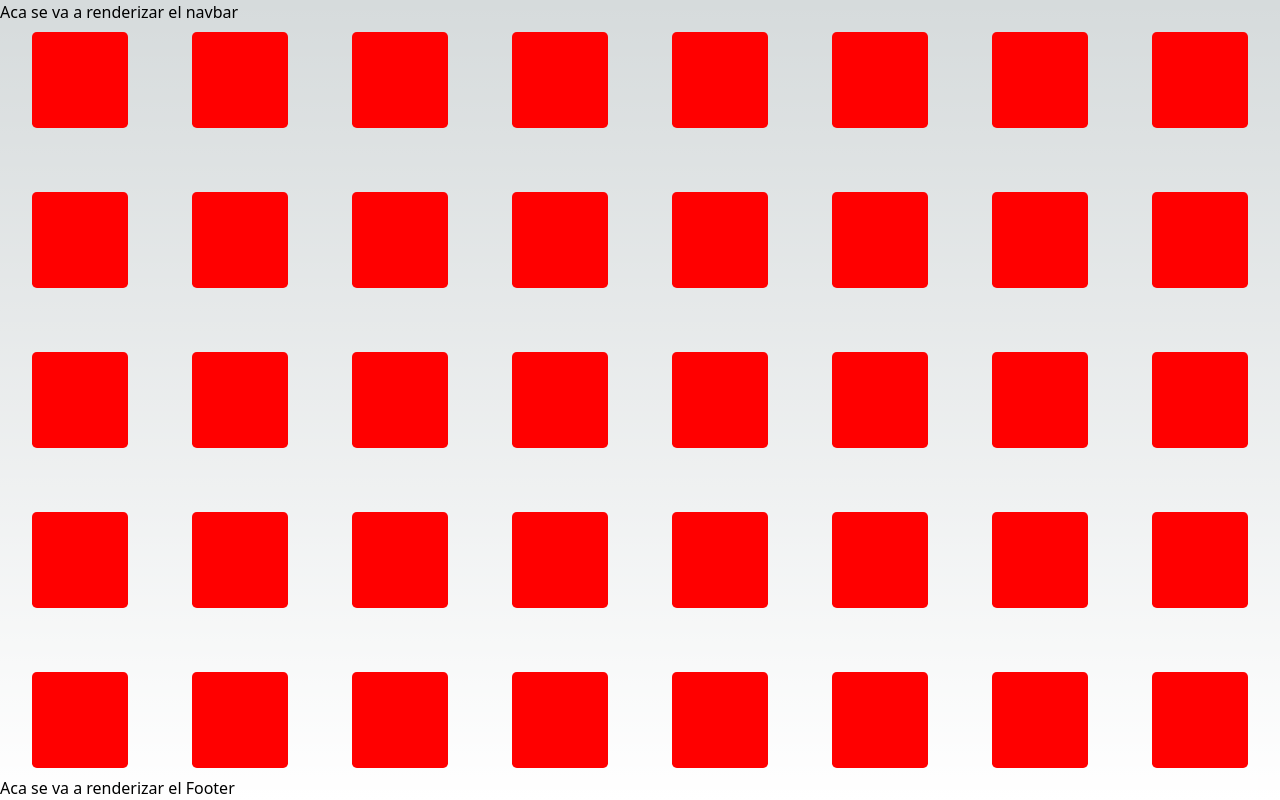
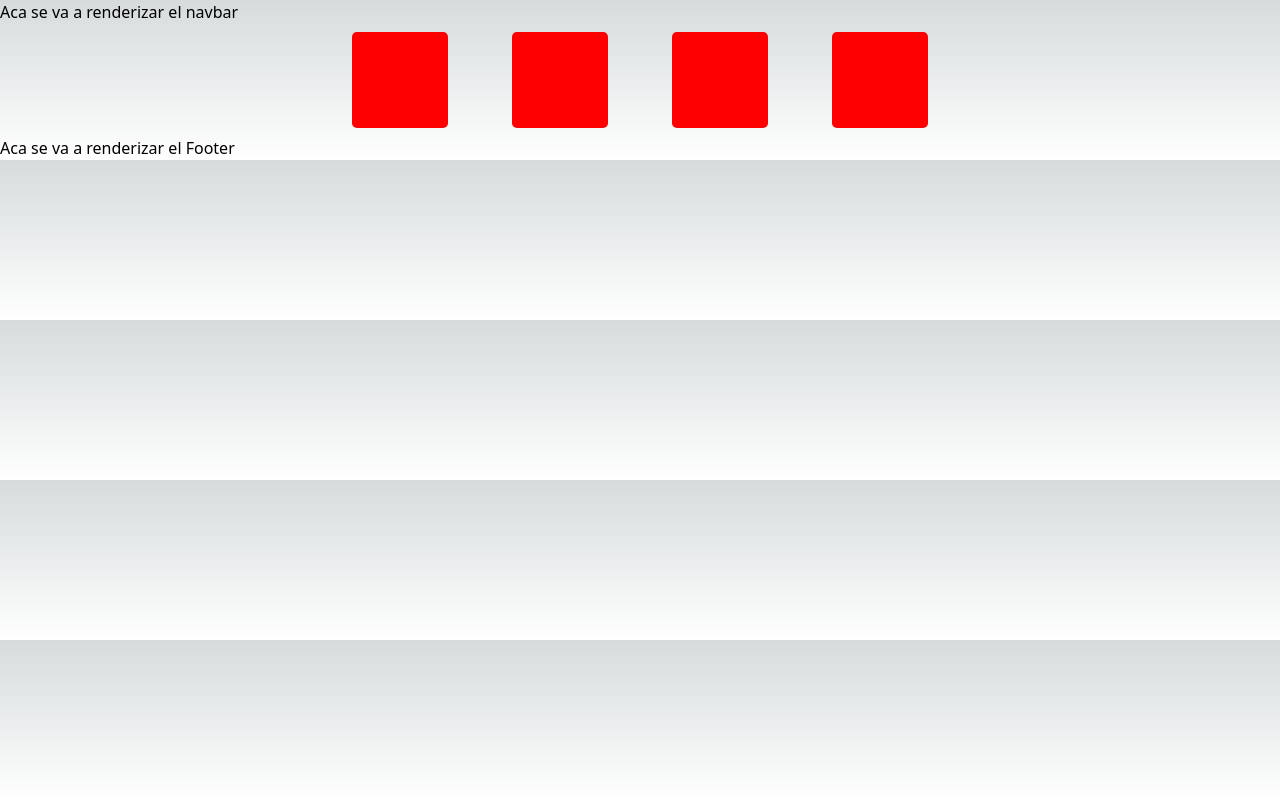
Before and after one commit to LucasKatz/EnglishMemotest, a Next.js app: page /animals in a window 1280 px wide. Built offline with nearby package versions, Linux system fonts and the light colour scheme.

Commit message:
probelmas server vs shuffle

```diff
--- /dev/null
+++ b/app/animals/animals.js
@@ -0,0 +1,49 @@
+import { createElement } from "react";
+
+const animalEmojis = [
+        "🐶",
+    "🐱",
+    "🐭",
+    "🐰",
+    "🦊",
+    "🦁",
+    "🐯",
+    "🐻",
+    "🐨",
+    "🐼",
+    "🦓",
+    "🐴",
+    "🦄",
+    "🐮",
+    "🐷",
+    "🐸",
+    "🐔",
+    "🐦",
+    "🐧",
+    "🐢",
+];
+
+const totalAnimals = animalEmojis.concat(animalEmojis);
+
+function delivery(){
+    let board = document.querySelector(board);
+
+    board.innerHTML =" "
+
+    totalAnimals.forEach(function(emojis){
+        let card = createElement("div")
+
+        card.innerHTML=
+        "<div class= 'card'>"
+        "<div class= 'cardContent'>"
+        emojis
+        "</div>"
+        "</div>"
+
+        board.appendChild(card)
+
+    })
+}
+console.log(animalEmojis)
+
+delivery ()
--- a/app/animals/animalsBody.js
+++ b/app/animals/animalsBody.js
@@ -1,24 +1,62 @@
-// animals.js
 "use client"
+import { useState } from "react";
 import MemoryCard from "@/componentes/memoryCard";
 
+const animalEmojis = ["🐶", "🐱"];
 
+function shuffleArray(array) {
+  const shuffledArray = [...array];
+  for (let i = shuffledArray.length - 1; i > 0; i--) {
+    const j = Math.floor(Math.random() * (i + 1));
+    [shuffledArray[i], shuffledArray[j]] = [shuffledArray[j], shuffledArray[i]];
+  }
+  return shuffledArray;
+}
 
-const animalEmojis = [
-    "🐶", "🐱", "🐭", "🐰", "🦊", "🦁", "🐯", "🐻", "🐨", "🐼", "🦓", "🐴", "🦄", "🐮", "🐷", "🐸", "🐔", "🐦", "🐧", "🐢",
-];
+function Animals({ initialShuffledAnimals }) {
+  const [shuffledAnimals, setShuffledAnimals] = useState(initialShuffledAnimals || shuffleArray(animalEmojis.concat(animalEmojis)));
+  const [selectedCards, setSelectedCards] = useState([]);
+  const [matchedCards, setMatchedCards] = useState([]);
+  const [isWaiting, setIsWaiting] = useState(false);
 
-const totalAnimals = animalEmojis
-  .map((emoji) => ({ animalEmojis: emoji }))
-  .concat(animalEmojis.map((emoji) => ({ animalEmojis: emoji })));
+  const handleCardResult = () => {
+    if (selectedCards.length === 2) {
+      const [firstCard, secondCard] = selectedCards;
 
+      if (firstCard === secondCard) {
+        console.log("Match!");
+        setMatchedCards([...matchedCards, firstCard]);
+        setIsWaiting(true);
 
-function Animals() {
+        setTimeout(() => {
+          setIsWaiting(false);
+          setSelectedCards([]);
+        }, 2000);
+      } else {
+        console.log("Oops, try again!");
+
+        setTimeout(() => {
+          setIsWaiting(false);
+          setSelectedCards([]);
+        }, 1000);
+      }
+    }
+  };
+
+  const handleClick = (index) => {
+    console.log("Click!", shuffledAnimals[index]);
+
+    if (!isWaiting) {
+      setSelectedCards([...selectedCards, shuffledAnimals[index]]);
+      handleCardResult();
+    }
+  };
+
   return (
     <main>
       <section className="container m-auto flex justify-center items-center gap-12 flex-wrap">
-        {totalAnimals.map((item, index) => (
-            <MemoryCard key={index} item={item} />
+        {shuffledAnimals.map((item, index) => (
+          <MemoryCard key={index} item={{ animalEmojis: item }} matchedCards={matchedCards} onClick={() => handleClick(index)} />
         ))}
       </section>
     </main>
--- a/app/globals.css
+++ b/app/globals.css
@@ -72,6 +72,12 @@ body {
   pointer-events: auto;  /* Añade esta línea para permitir eventos del mouse */
 }
 
+.card-wrapper.matched {
+  opacity: 0;
+  transition: opacity 0.5s ease;
+}
+
+
 #cardContent {
   background-color: red;
   width: 6rem;
--- a/componentes/memoryCard.js
+++ b/componentes/memoryCard.js
@@ -1,16 +1,20 @@
 import React, { useState } from "react";
 
-const MemoryCard = ({ item }) => {
+const MemoryCard = ({ item, matchedCards, onClick }) => {
   const { animalEmojis } = item;
   const [revealed, setRevealed] = useState(false);
 
   const handleClick = () => {
-    console.log("Click!");
     setRevealed(!revealed);
+    onClick();
   };
 
   return (
-    <div id="memoryCard" onClick={handleClick} className={`card-wrapper ${revealed ? 'revealed' : ''}`}>
+    <div
+      id="memoryCard"
+      onClick={handleClick}
+      className={`card-wrapper ${revealed ? 'revealed' : ''} ${matchedCards.includes(animalEmojis) ? 'matched' : ''}`}
+    >
       <div id="cardContent">
         {animalEmojis}
       </div>
```
